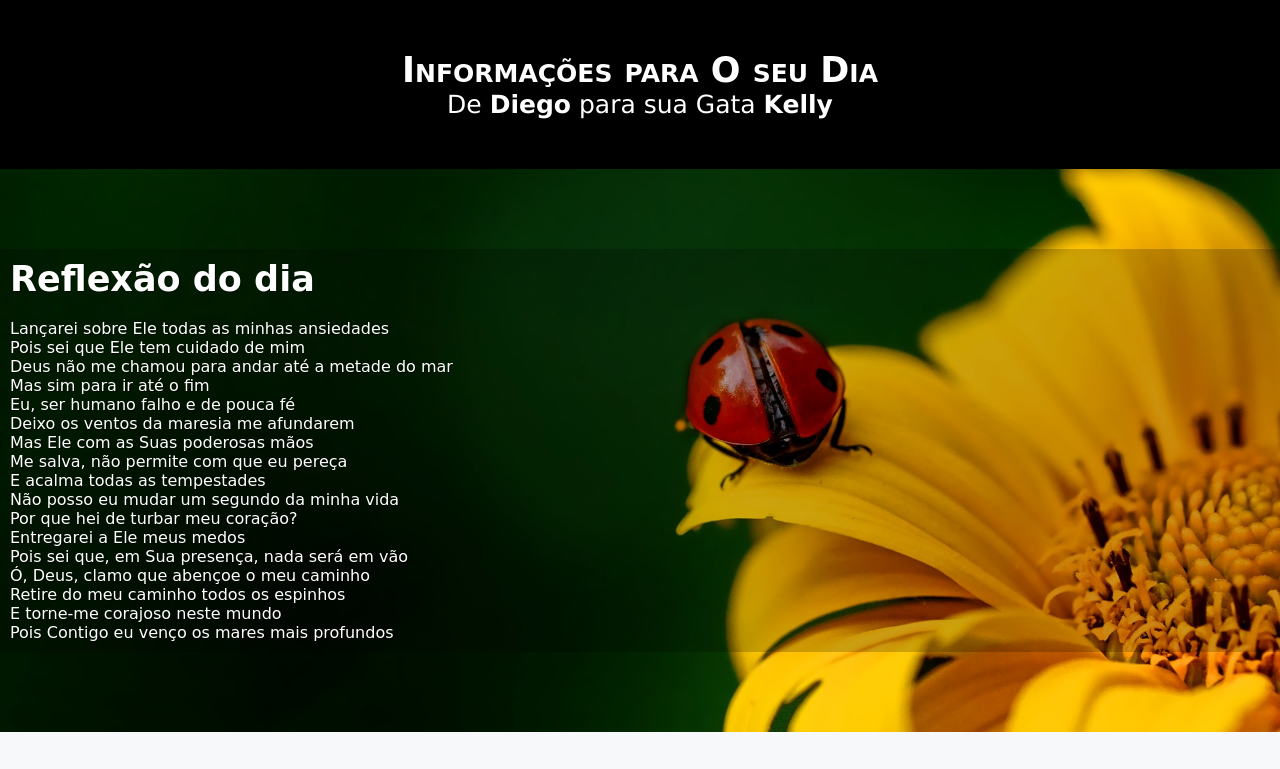
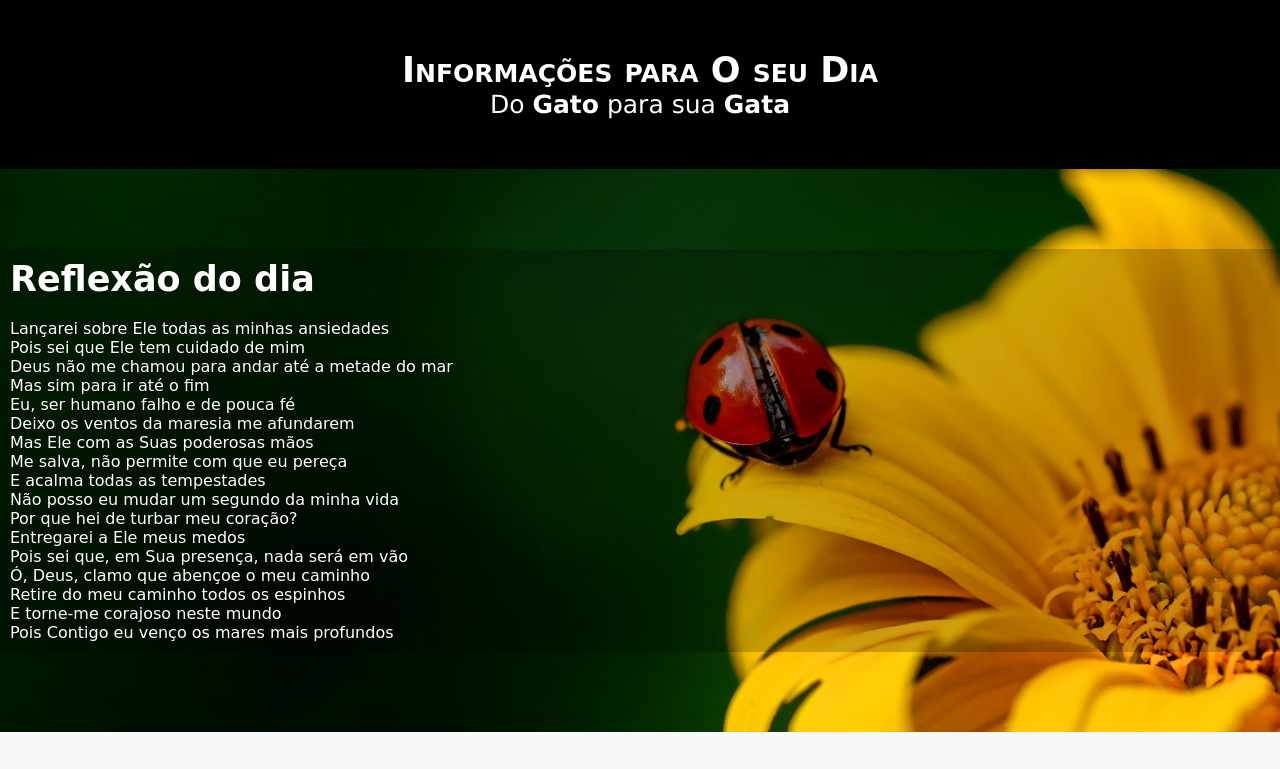
Before and after one commit to Buchele/Kelly, a plain HTML site: page index.html in a window 1280 px wide. Shown: the top 769 px of the page. Drawn offline with Linux system fonts and the light colour scheme.

Commit message:
Update index.html

```diff
--- a/index.html
+++ b/index.html
@@ -12,7 +12,7 @@
 
 <header>
 <h1>Informações para O seu Dia</h1>
-<p>De <strong>Diego</strong>  para sua Gata <strong> Kelly</strong></p>
+<p>Do <strong>Gato</strong>  para sua  <strong>Gata </strong></p>
 </header>
     <section class="imagem" id="img1">
         <h2>Reflexão do dia</h2>
```
